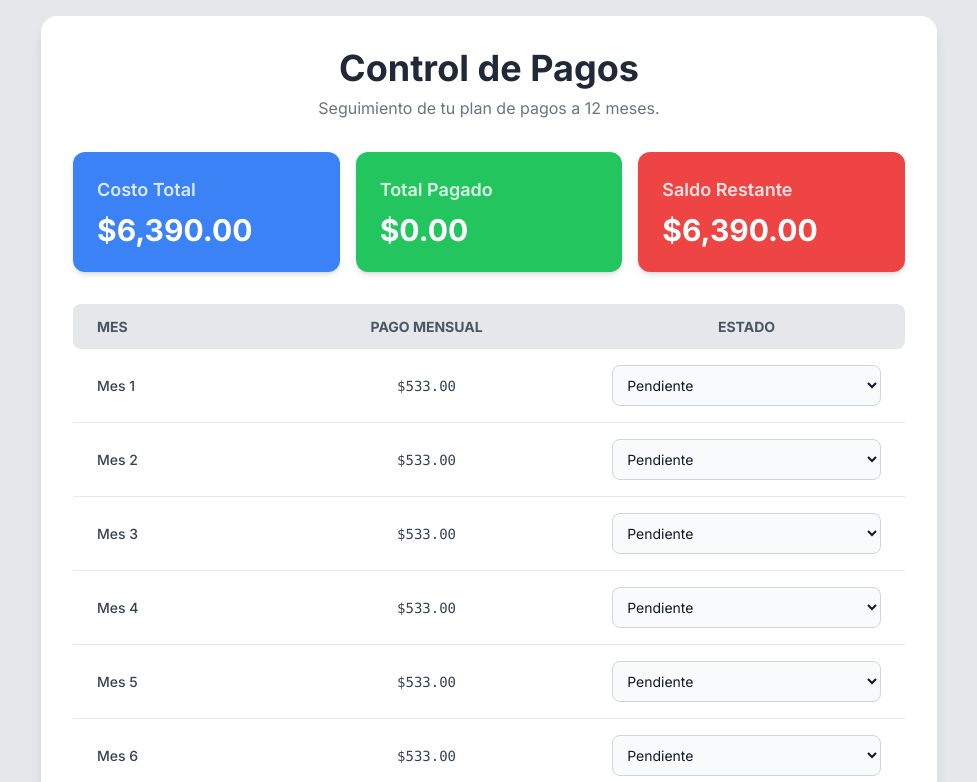
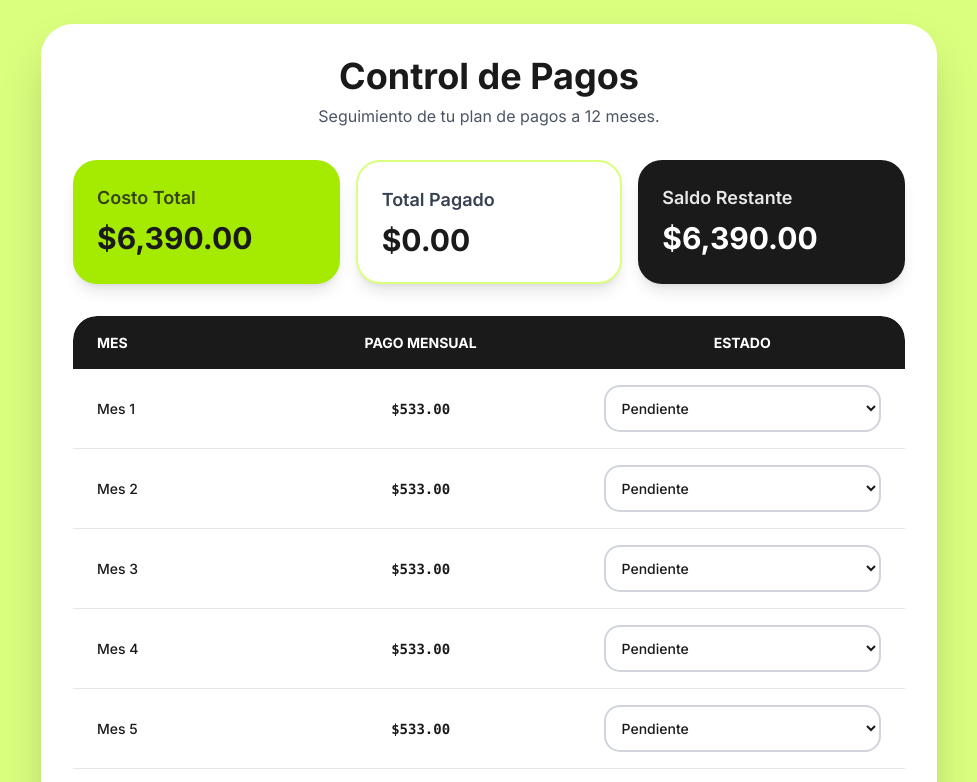
Before and after one commit to EduardoMac6/monthly-payment-tracker, a website with bundled scripts: page index.html in a window 1280 px wide. Shown: the top 782 px of the page, without its empty margins (151-1128 px from the left). Built offline with nearby package versions, Linux system fonts and the light colour scheme.

Commit message:
Update color palette to match reference design

```diff
--- a/index.html
+++ b/index.html
@@ -5,6 +5,21 @@
     <meta name="viewport" content="width=device-width, initial-scale=1.0">
     <title>Control de Pagos</title>
     <script src="https://cdn.tailwindcss.com"></script>
+    <script>
+        tailwind.config = {
+            theme: {
+                extend: {
+                    colors: {
+                        'pastel-green': '#DAFF7E',      // Verde claro pastel
+                        'lime-vibrant': '#A4EA01',      // Verde lima vibrante
+                        'deep-black': '#1A1A1A',        // Negro profundo
+                        'light-gray': '#F6F6F6',         // Gris muy claro
+                        'pure-white': '#FFFFFF',         // Blanco puro
+                    }
+                }
+            }
+        }
+    </script>
     <link href="https://fonts.googleapis.com/css2?family=Inter:wght@400;500;600;700&display=swap" rel="stylesheet">
     <style>
         body {
@@ -15,53 +30,53 @@
         }
     </style>
 </head>
-<body class="bg-gray-200 flex items-center justify-center min-h-screen p-4">
+<body class="bg-pastel-green flex items-center justify-center min-h-screen p-4 md:p-6">
 
-    <div class=" w-full max-w-4xl mx-auto">
-        <div class="bg-white rounded-2xl shadow-lg p-6 md:p-8">
+    <div class="w-full max-w-4xl mx-auto">
+        <div class="bg-pure-white rounded-[2rem] shadow-2xl p-6 md:p-8">
             <header class="mb-8 text-center">
-                <h1 class="text-3xl md:text-4xl font-bold text-gray-800">Control de Pagos</h1>
-                <p class="text-gray-500 mt-2">Seguimiento de tu plan de pagos a 12 meses.</p>
+                <h1 class="text-3xl md:text-4xl font-bold text-deep-black">Control de Pagos</h1>
+                <p class="text-gray-600 mt-2">Seguimiento de tu plan de pagos a 12 meses.</p>
             </header>
 
             <!-- Resumen de Totales -->
             <div class="grid grid-cols-1 md:grid-cols-3 gap-4 mb-8">
-                <div class="summary-card bg-blue-500 text-white p-6 rounded-xl shadow-md">
-                    <h2 class="text-lg font-semibold text-blue-100">Costo Total</h2>
-                    <p id="total-cost" class="text-3xl font-bold mt-2">$6,390.00</p>
+                <div class="summary-card bg-lime-vibrant text-deep-black p-6 rounded-3xl shadow-lg">
+                    <h2 class="text-lg font-semibold text-deep-black/80">Costo Total</h2>
+                    <p id="total-cost" class="text-3xl font-bold mt-2 text-deep-black">$6,390.00</p>
                 </div>
-                <div class="summary-card bg-green-500 text-white p-6 rounded-xl shadow-md">
-                    <h2 class="text-lg font-semibold text-green-100">Total Pagado</h2>
-                    <p id="total-paid" class="text-3xl font-bold mt-2">$0.00</p>
+                <div class="summary-card bg-pure-white border-2 border-pastel-green text-deep-black p-6 rounded-3xl shadow-lg">
+                    <h2 class="text-lg font-semibold text-gray-700">Total Pagado</h2>
+                    <p id="total-paid" class="text-3xl font-bold mt-2 text-deep-black">$0.00</p>
                 </div>
-                <div class="summary-card bg-red-500 text-white p-6 rounded-xl shadow-md">
-                    <h2 class="text-lg font-semibold text-red-100">Saldo Restante</h2>
-                    <p id="remaining-balance" class="text-3xl font-bold mt-2">$6,390.00</p>
+                <div class="summary-card bg-deep-black text-pure-white p-6 rounded-3xl shadow-lg">
+                    <h2 class="text-lg font-semibold text-pure-white/90">Saldo Restante</h2>
+                    <p id="remaining-balance" class="text-3xl font-bold mt-2 text-pure-white">$6,390.00</p>
                 </div>
             </div>
 
             <!-- Tabla de Pagos -->
-            <div class="overflow-x-auto">
+            <div class="overflow-x-auto rounded-3xl">
                 <table class="w-full text-left table-auto">
                     <thead>
-                        <tr class="bg-gray-200 text-gray-600 uppercase text-sm leading-normal">
-                            <th class="py-3 px-4 md:px-6 text-left rounded-l-lg">Mes</th>
-                            <th class="py-3 px-4 md:px-6 text-center">Pago Mensual</th>
-                            <th class="py-3 px-4 md:px-6 text-center rounded-r-lg">Estado</th>
+                        <tr class="bg-deep-black text-pure-white uppercase text-sm leading-normal">
+                            <th class="py-4 px-4 md:px-6 text-left rounded-tl-3xl">Mes</th>
+                            <th class="py-4 px-4 md:px-6 text-center">Pago Mensual</th>
+                            <th class="py-4 px-4 md:px-6 text-center rounded-tr-3xl">Estado</th>
                         </tr>
                     </thead>
-                    <tbody id="payment-table-body" class="text-gray-700 text-sm font-light">
+                    <tbody id="payment-table-body" class="text-deep-black text-sm font-light bg-pure-white">
                         <!-- Las filas de los meses se generarán con JavaScript -->
                     </tbody>
                 </table>
             </div>
             <!-- Botones de acción -->
-            <div class="flex gap-4 justify-end mt-4">
-                <button id="save-btn" class="bg-blue-600 hover:bg-blue-700 text-white font-semibold py-2 px-4 rounded-lg shadow transition">Guardar</button>
-                <button id="clear-btn" class="bg-red-500 hover:bg-red-600 text-white font-semibold py-2 px-4 rounded-lg shadow transition">Borrar Registro</button>
+            <div class="flex gap-4 justify-end mt-6">
+                <button id="save-btn" class="bg-lime-vibrant hover:bg-pastel-green text-deep-black font-semibold py-3 px-6 rounded-2xl shadow-lg transition-all duration-300 transform hover:scale-105">Guardar</button>
+                <button id="clear-btn" class="bg-deep-black hover:bg-gray-800 text-pure-white font-semibold py-3 px-6 rounded-2xl shadow-lg transition-all duration-300 transform hover:scale-105">Borrar Registro</button>
             </div>
         </div>
-        <footer class="text-center mt-6 text-gray-500 text-sm">
+        <footer class="text-center mt-6 text-deep-black/70 text-sm">
             <p>Creado para un control financiero simple y efectivo.</p>
         </footer>
     </div>
--- a/src/scripts.ts
+++ b/src/scripts.ts
@@ -30,14 +30,26 @@ document.addEventListener('DOMContentLoaded', function (): void {
                 ? (totalCost - (monthlyPayment * (numberOfMonths - 1)))
                 : monthlyPayment;
 
+            // Clases especiales para la última fila (esquinas redondeadas inferiores)
+            const isLastRow: boolean = i === numberOfMonths;
+            const rowClasses: string = isLastRow
+                ? 'border-b-0 hover:bg-light-gray transition-colors'
+                : 'border-b border-gray-200 hover:bg-light-gray transition-colors';
+            const firstCellClasses: string = isLastRow
+                ? 'py-4 px-4 md:px-6 text-left whitespace-nowrap rounded-bl-3xl'
+                : 'py-4 px-4 md:px-6 text-left whitespace-nowrap';
+            const lastCellClasses: string = isLastRow
+                ? 'py-4 px-4 md:px-6 text-center rounded-br-3xl'
+                : 'py-4 px-4 md:px-6 text-center';
+
             tableHTML += `
-                <tr class="border-b border-gray-200 hover:bg-gray-100">
-                    <td class="py-4 px-4 md:px-6 text-left whitespace-nowrap">
-                        <span class="font-medium">Mes ${i}</span>
+                <tr class="${rowClasses}">
+                    <td class="${firstCellClasses}">
+                        <span class="font-medium text-deep-black">Mes ${i}</span>
                     </td>
-                    <td class="py-4 px-4 md:px-6 text-center font-mono">${currencyFormatter.format(payment)}</td>
-                    <td class="py-4 px-4 md:px-6 text-center">
-                        <select class="payment-status bg-gray-50 border border-gray-300 text-gray-900 text-sm rounded-lg focus:ring-blue-500 focus:border-blue-500 block w-full p-2.5" data-amount="${payment}">
+                    <td class="py-4 px-4 md:px-6 text-center font-mono text-deep-black font-semibold">${currencyFormatter.format(payment)}</td>
+                    <td class="${lastCellClasses}">
+                        <select class="payment-status bg-pure-white border-2 border-gray-300 text-deep-black text-sm rounded-2xl focus:ring-2 focus:ring-lime-vibrant focus:border-lime-vibrant block w-full p-3 font-medium transition-all" data-amount="${payment}">
                             <option value="pendiente" selected>Pendiente</option>
                             <option value="pagado">Pagado</option>
                         </select>
@@ -61,10 +73,13 @@ document.addEventListener('DOMContentLoaded', function (): void {
                 }
             }
             // Cambiar color del select según el estado
-            select.classList.toggle('bg-green-100', select.value === 'pagado');
-            select.classList.toggle('border-green-400', select.value === 'pagado');
-            select.classList.toggle('bg-gray-50', select.value === 'pendiente');
-            select.classList.toggle('border-gray-300', select.value === 'pendiente');
+            if (select.value === 'pagado') {
+                select.classList.remove('bg-pure-white', 'border-gray-300');
+                select.classList.add('bg-lime-vibrant', 'border-lime-vibrant', 'text-deep-black', 'font-semibold');
+            } else {
+                select.classList.remove('bg-lime-vibrant', 'border-lime-vibrant', 'text-deep-black', 'font-semibold');
+                select.classList.add('bg-pure-white', 'border-gray-300');
+            }
         });
 
         const remaining: number = totalCost - currentTotalPaid;
```
Also changed, not shown: dist/scripts.js.
